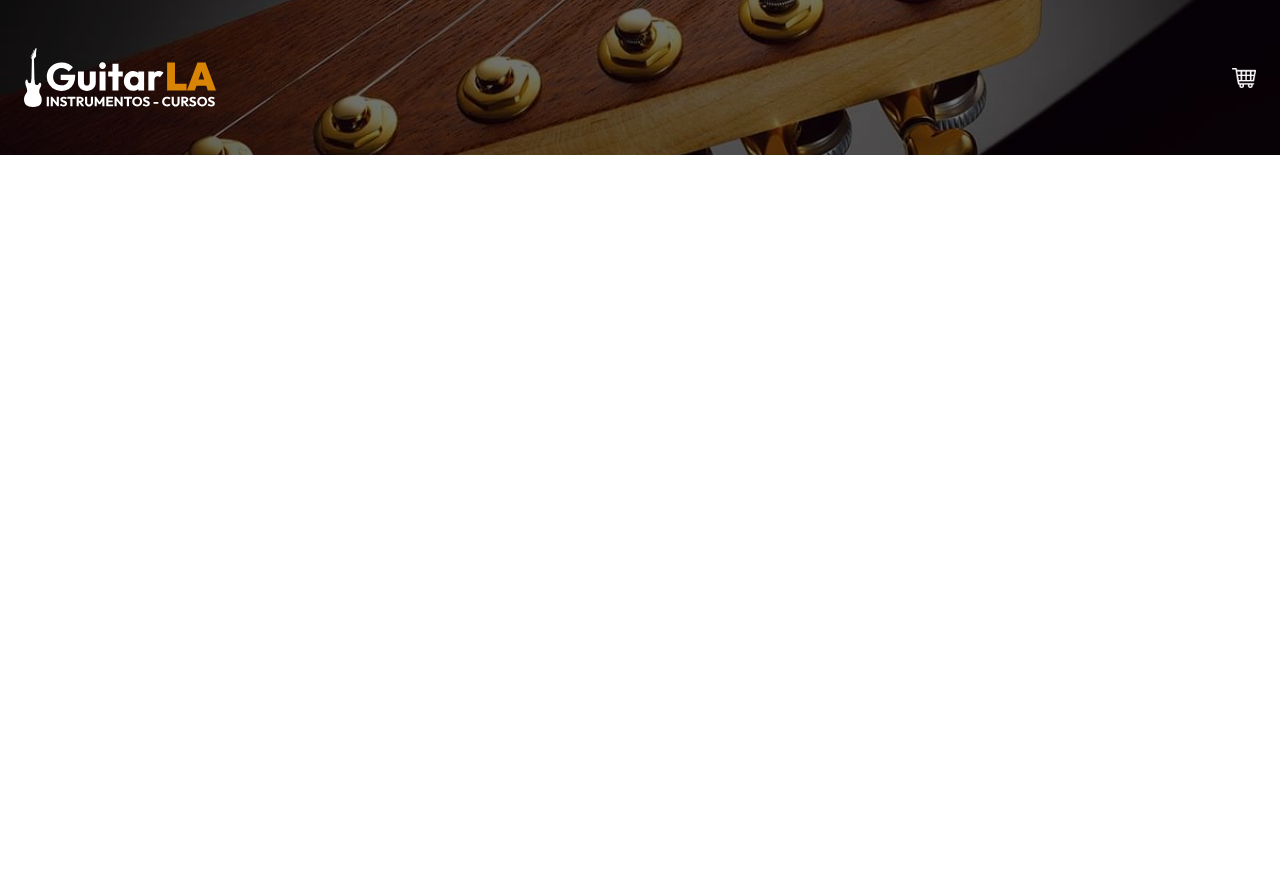
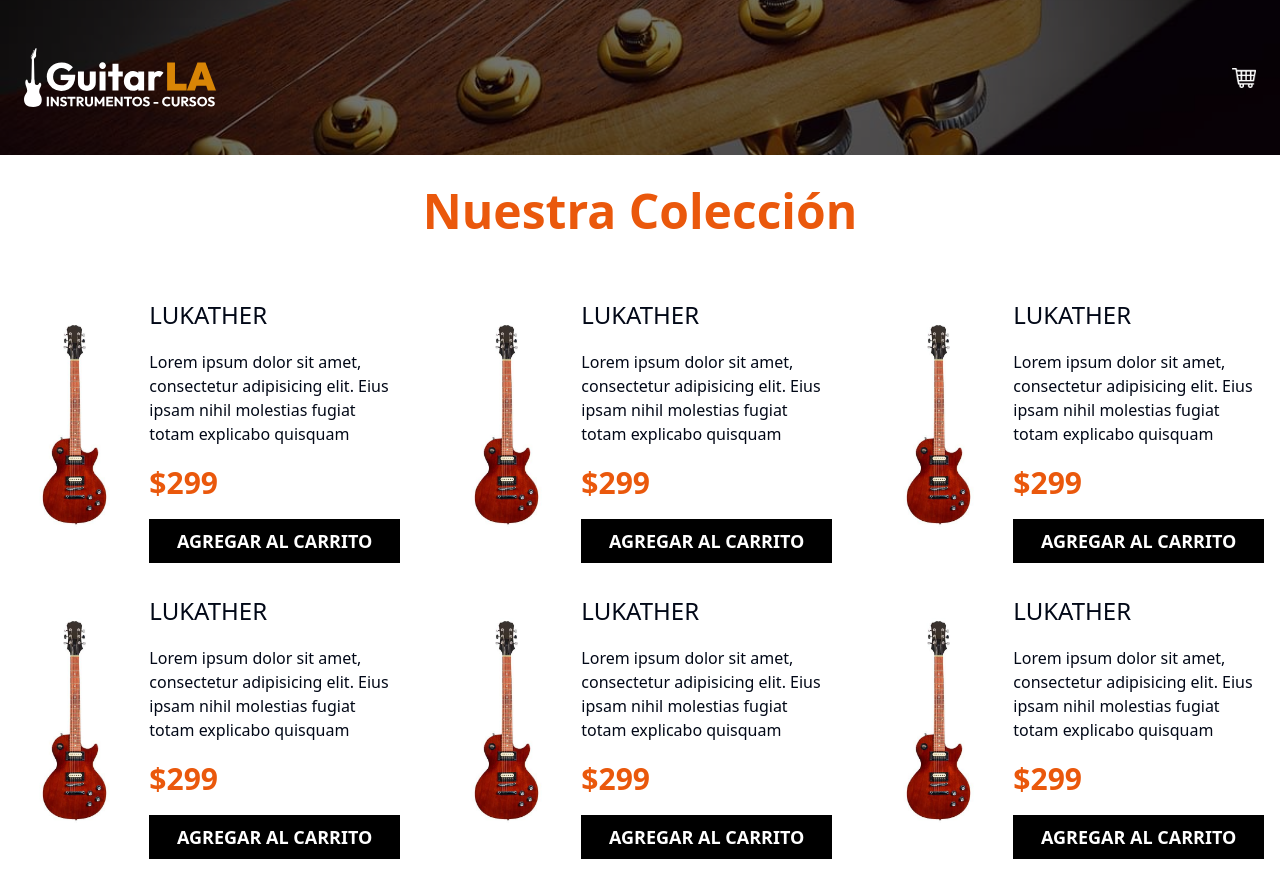
Before and after one commit to deglan-rivas/frontend-ts-shoppingCart, a React (Vite) app: page / in a window 1280 px wide. Before the commit the page ends 800 px from the top, so only its background shows below. Built offline with nearby package versions, Linux system fonts and the light colour scheme.

Commit message:
feat: :sparkles: add main section

```diff
--- a/src/App.tsx
+++ b/src/App.tsx
@@ -1,9 +1,11 @@
 import Header from "./sections/Header"
+import Main from "./sections/Main"
 
 function App() {
   return (
     <>
       <Header/>
+      <Main/>
     </>
   )
 }
--- /dev/null
+++ b/src/sections/Main.tsx
@@ -0,0 +1,131 @@
+export default function Main () {
+  return (
+    <main>
+      <h2 className="text-orange-600 text-3xl md:text-5xl w-full text-center py-8 font-bold">
+        Nuestra Colección
+      </h2>
+
+      <div className="grid grid-cols-1 md:grid-cols-2 lg:grid-cols-3 gap-x-4 gap-y-8 py-8">
+        <div className="grid grid-cols-3 px-4 gap-4">
+          <div className="col-span-1">
+            <img src="/img/guitarra_01.jpg" alt="guitarra 01" />
+          </div>
+          <div className="col-span-2 flex flex-col justify-between">
+            <h4 className="font-medium uppercase text-2xl">
+              Lukather
+            </h4>
+            <p>
+              Lorem ipsum dolor sit amet, consectetur adipisicing elit. Eius ipsam nihil molestias fugiat totam explicabo quisquam
+            </p>
+            <p className="text-orange-600 font-semibold text-3xl">
+              $299
+            </p>
+            <button className="w-full bg-black text-white uppercase text-center text-lg font-semibold py-2">
+              Agregar al carrito
+            </button>
+          </div>
+        </div>
+
+        <div className="grid grid-cols-3 px-4 gap-4">
+          <div className="col-span-1">
+            <img src="/img/guitarra_01.jpg" alt="guitarra 01" />
+          </div>
+          <div className="col-span-2 flex flex-col justify-between">
+            <h4 className="font-medium uppercase text-2xl">
+              Lukather
+            </h4>
+            <p>
+              Lorem ipsum dolor sit amet, consectetur adipisicing elit. Eius ipsam nihil molestias fugiat totam explicabo quisquam
+            </p>
+            <p className="text-orange-600 font-semibold text-3xl">
+              $299
+            </p>
+            <button className="w-full bg-black text-white uppercase text-center text-lg font-semibold py-2">
+              Agregar al carrito
+            </button>
+          </div>
+        </div>
+
+        <div className="grid grid-cols-3 px-4 gap-4">
+          <div className="col-span-1">
+            <img src="/img/guitarra_01.jpg" alt="guitarra 01" />
+          </div>
+          <div className="col-span-2 flex flex-col justify-between">
+            <h4 className="font-medium uppercase text-2xl">
+              Lukather
+            </h4>
+            <p>
+              Lorem ipsum dolor sit amet, consectetur adipisicing elit. Eius ipsam nihil molestias fugiat totam explicabo quisquam
+            </p>
+            <p className="text-orange-600 font-semibold text-3xl">
+              $299
+            </p>
+            <button className="w-full bg-black text-white uppercase text-center text-lg font-semibold py-2">
+              Agregar al carrito
+            </button>
+          </div>
+        </div>
+
+        <div className="grid grid-cols-3 px-4 gap-4">
+          <div className="col-span-1">
+            <img src="/img/guitarra_01.jpg" alt="guitarra 01" />
+          </div>
+          <div className="col-span-2 flex flex-col justify-between">
+            <h4 className="font-medium uppercase text-2xl">
+              Lukather
+            </h4>
+            <p>
+              Lorem ipsum dolor sit amet, consectetur adipisicing elit. Eius ipsam nihil molestias fugiat totam explicabo quisquam
+            </p>
+            <p className="text-orange-600 font-semibold text-3xl">
+              $299
+            </p>
+            <button className="w-full bg-black text-white uppercase text-center text-lg font-semibold py-2">
+              Agregar al carrito
+            </button>
+          </div>
+        </div>
+
+        <div className="grid grid-cols-3 px-4 gap-4">
+          <div className="col-span-1">
+            <img src="/img/guitarra_01.jpg" alt="guitarra 01" />
+          </div>
+          <div className="col-span-2 flex flex-col justify-between">
+            <h4 className="font-medium uppercase text-2xl">
+              Lukather
+            </h4>
+            <p>
+              Lorem ipsum dolor sit amet, consectetur adipisicing elit. Eius ipsam nihil molestias fugiat totam explicabo quisquam
+            </p>
+            <p className="text-orange-600 font-semibold text-3xl">
+              $299
+            </p>
+            <button className="w-full bg-black text-white uppercase text-center text-lg font-semibold py-2">
+              Agregar al carrito
+            </button>
+          </div>
+        </div>
+
+        <div className="grid grid-cols-3 px-4 gap-4">
+          <div className="col-span-1">
+            <img src="/img/guitarra_01.jpg" alt="guitarra 01" />
+          </div>
+          <div className="col-span-2 flex flex-col justify-between">
+            <h4 className="font-medium uppercase text-2xl">
+              Lukather
+            </h4>
+            <p>
+              Lorem ipsum dolor sit amet, consectetur adipisicing elit. Eius ipsam nihil molestias fugiat totam explicabo quisquam
+            </p>
+            <p className="text-orange-600 font-semibold text-3xl">
+              $299
+            </p>
+            <button className="w-full bg-black text-white uppercase text-center text-lg font-semibold py-2">
+              Agregar al carrito
+            </button>
+          </div>
+        </div>
+      </div>
+    </main>
+  )
+}
```
